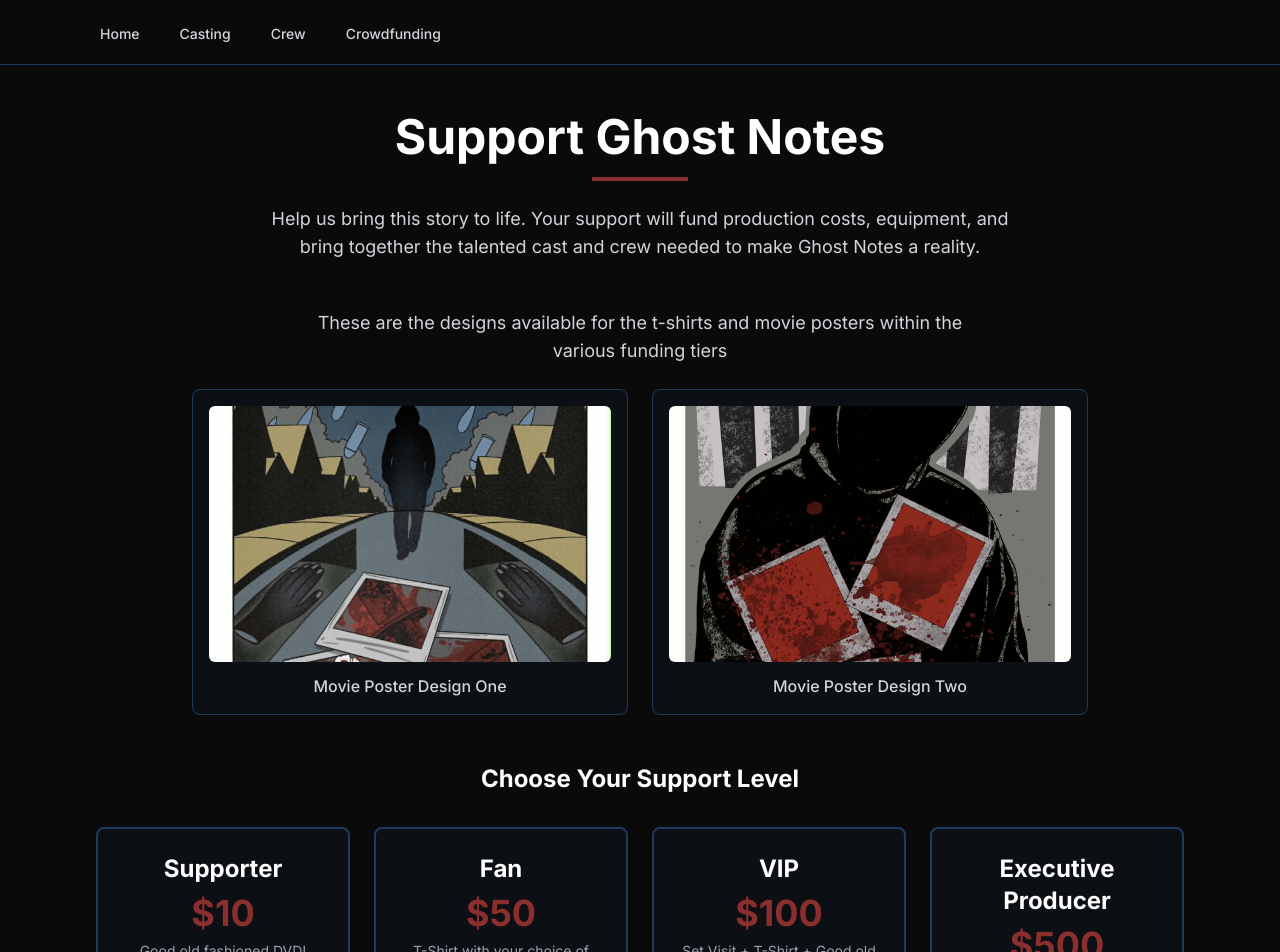
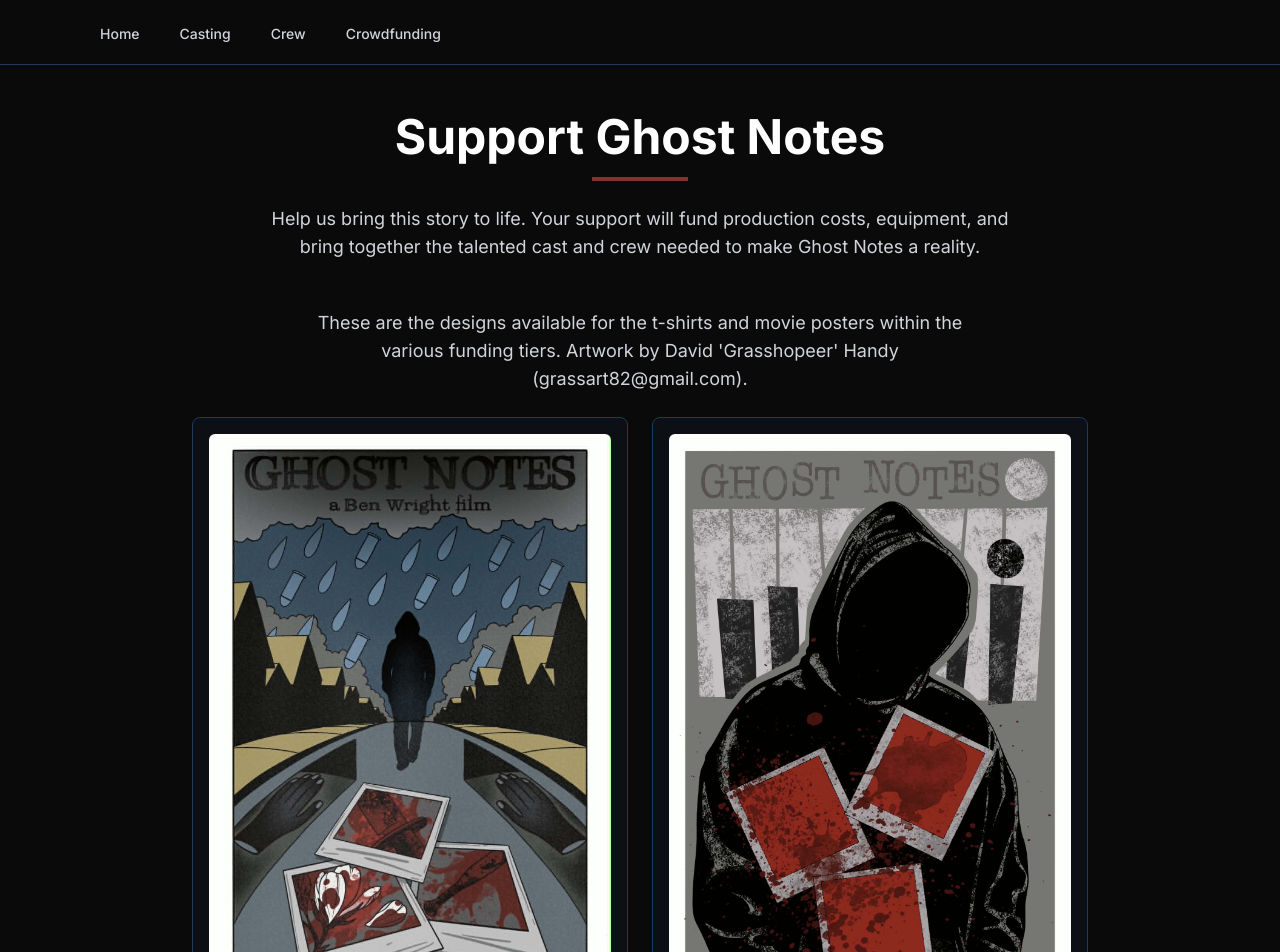
Before and after one commit to BenjaminBruton/ghostnotes, a Next.js app: page /crowdfunding in a window 1280 px wide. Shown: the top 952 px of the page. Built offline with nearby package versions, Linux system fonts and the light colour scheme.

Commit message:
Refactor designs showcase for T-Shirt and Movie Poster
Updated design showcase section to include T-Shirt and Movie Poster designs with improved layout.

```diff
--- a/app/crowdfunding/page.tsx
+++ b/app/crowdfunding/page.tsx
@@ -136,23 +136,30 @@ export default function Crowdfunding() {
 {/* Designs Showcase */}
       <div className="mb-12">
         <p className="text-center text-gray-300 text-lg mb-6 max-w-2xl mx-auto">
-          These are the designs available for the t-shirts and movie posters within the various funding tiers
+          These are the designs available for the t-shirts and movie posters within the various funding tiers. Artwork by David 'Grasshopeer' Handy (grassart82@gmail.com).
         </p>
         <div className="grid grid-cols-1 sm:grid-cols-2 gap-6 max-w-4xl mx-auto">
-          <div className="bg-primary-blue bg-opacity-10 border border-primary-blue rounded-lg p-4 text-center">
+          {/* T-Shirt Design */}
+          <div className="bg-primary-blue bg-opacity-10 border border-primary-blue rounded-lg p-4 flex flex-col items-center">
+            <div className="w-full aspect-[1326/2049] relative mb-3 bg-black/20 rounded-md overflow-hidden flex items-center justify-center">
               <img
                 src="/images/ghostnotesposter1.jpeg"
-              alt="Poster Design one"
-              className="w-full h-64 object-cover rounded-md mb-3"
+                alt="Movie Poster Design one"
+                className="w-full h-full object-contain"
               />
+            </div>
             <span className="text-gray-300 font-medium">Movie Poster Design One</span>
           </div>
-          <div className="bg-primary-blue bg-opacity-10 border border-primary-blue rounded-lg p-4 text-center">
+
+          {/* Movie Poster Design */}
+          <div className="bg-primary-blue bg-opacity-10 border border-primary-blue rounded-lg p-4 flex flex-col items-center">
+            <div className="w-full aspect-[1326/2049] relative mb-3 bg-black/20 rounded-md overflow-hidden flex items-center justify-center">
               <img
                 src="/images/ghostnotesposter2.jpeg"
-              alt="Poster Design two"
-              className="w-full h-64 object-cover rounded-md mb-3"
+                alt="Movie Poster Design two"
+                className="w-full h-full object-contain"
               />
+            </div>
             <span className="text-gray-300 font-medium">Movie Poster Design Two</span>
           </div>
         </div>
```
Lines whose indentation alone changed are shown as unchanged.
